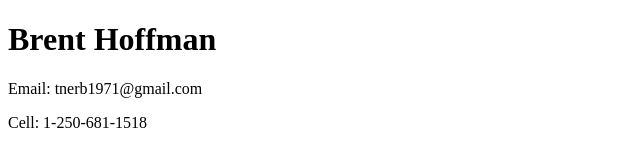
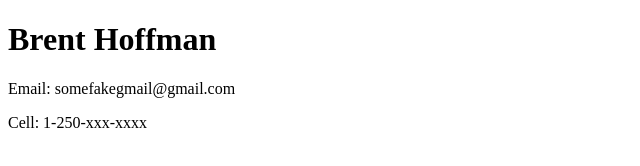
Before and after one commit to tnerbh/WebCV, a plain HTML site: page Brentscontactinfo.html in a window 1280 px wide. Shown: the full height of the page, 0-640 px from the left. Drawn offline with Linux system fonts and the light colour scheme.

Commit message:
fake infor update

```diff
--- a/Brentscontactinfo.html
+++ b/Brentscontactinfo.html
@@ -6,7 +6,7 @@
   </head>
   <body>
     <h1>Brent Hoffman</h1>
-    <p>Email:  tnerb1971@gmail.com</p>
-    <p>Cell:   1-250-681-1518</p>
+    <p>Email:  somefakegmail@gmail.com</p>
+    <p>Cell:   1-250-xxx-xxxx</p>
   </body>
 </html>
```
Also changed, not shown: contactme.html (+1 -1 lines).
